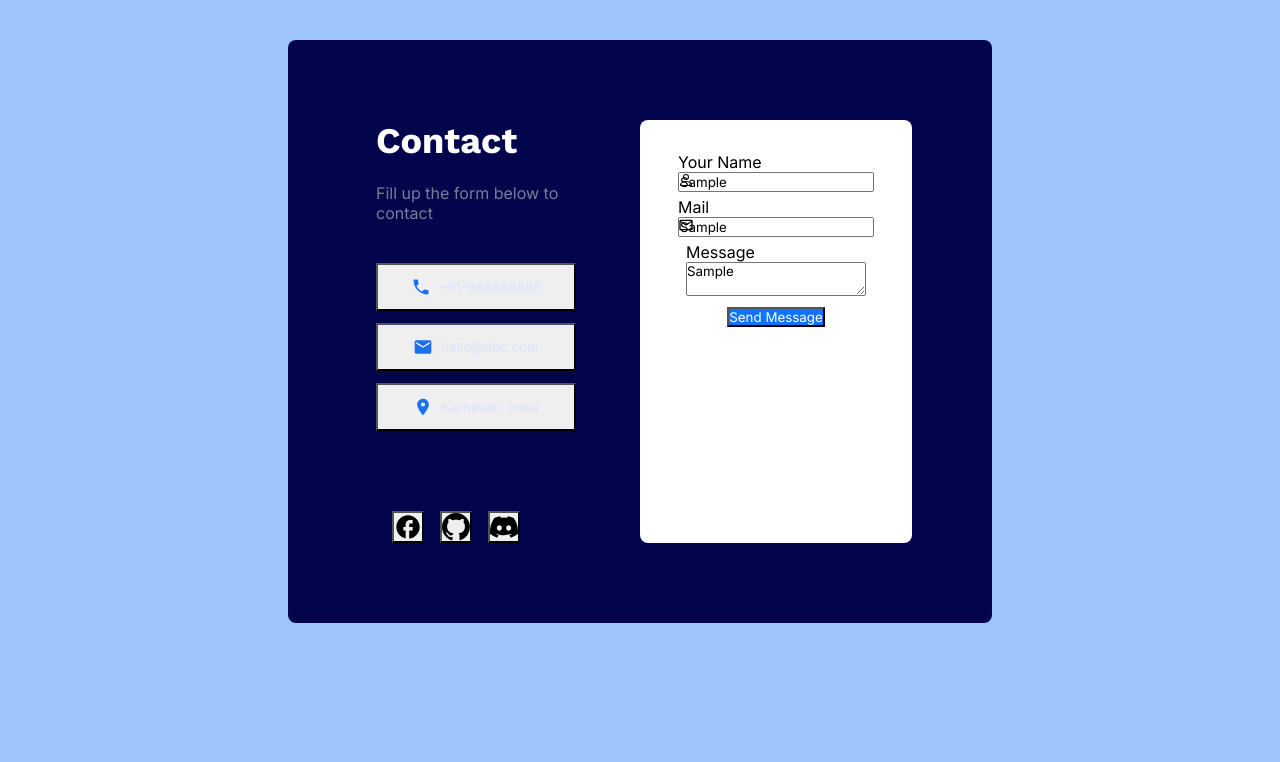
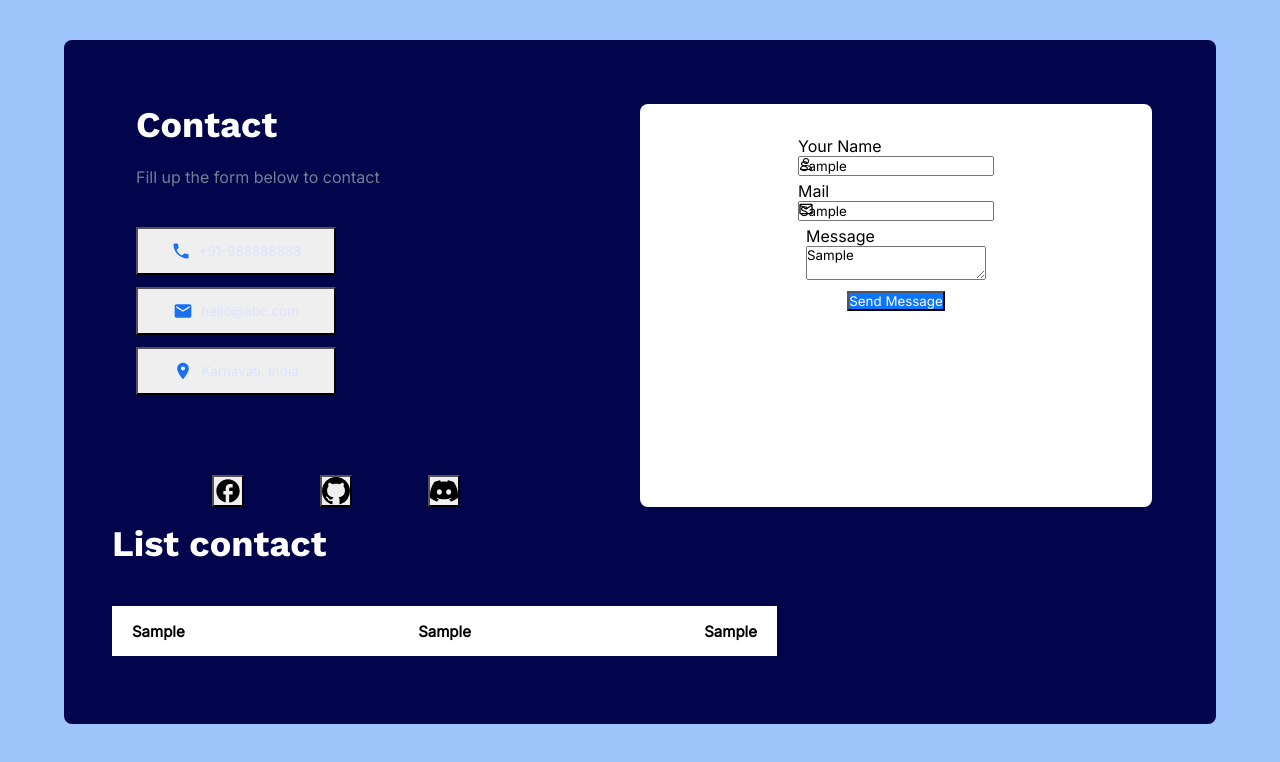
Before and after one commit to hungle012/ChakraUI-and-Gatsby, a Gatsby site: page / in a window 1280 px wide. Both pictures are taken after typing "Sample", "Sample", "Sample" into the empty fields and a click on the button "Send Message". Built offline with nearby package versions, Linux system fonts and the light colour scheme; Gatsby itself is replaced by a stand-in of ours.

Commit message:
useReducer

```diff
--- a/src/components/contactForm.tsx
+++ b/src/components/contactForm.tsx
@@ -1,4 +1,4 @@
-import React from "react";
+import React, { useReducer, useState } from "react";
 import "../style/contactForm.css";
 import {
   Button,
@@ -10,6 +10,7 @@ import {
   InputGroup,
   InputLeftElement,
   Textarea,
+  Box,
 } from "@chakra-ui/react";
 import {
   MdPhone,
@@ -20,7 +21,60 @@ import {
 } from "react-icons/md";
 import { BsGithub, BsDiscord, BsPerson } from "react-icons/bs";
 
+export const initialState = {
+  contacts: [],
+};
+
+export const addContact = (payload: any) => {
+  return {
+    type: "ADD_CONTACT",
+    payload,
+  };
+};
+
+export const reducer = (state: any, action: any) => {
+  switch (action.type) {
+    case "ADD_CONTACT":
+      return {
+        ...state,
+        contacts: [...state.contacts, action.payload],
+      };
+      break;
+    default:
+      throw new Error("Bad action");
+  }
+};
+
 const ContactForm = () => {
+  const [state, dispatch] = useReducer(reducer, initialState);
+  const [name, setName] = useState<string>("");
+  const [mail, setMail] = useState<string>("");
+  const [message, setMessage] = useState<string>("");
+  const { contacts }: any = state;
+
+  const handleInputName = (event: any) => {
+    setName(event.target.value);
+    // console.log(name);
+  };
+  const handleInputMail = (event: any) => {
+    setMail(event.target.value);
+    // console.log(mail);
+  };
+  const handleInputMess = (event: any) => {
+    setMessage(event.target.value);
+    // console.log(message);
+  };
+  const handleSubmit = () => {
+    dispatch(
+      addContact({
+        name: name,
+        mail: mail,
+        message: message,
+      })
+    );
+    console.log(contacts);
+  };
+
   return (
     <div className="container">
       <div className="contact">
@@ -105,34 +159,66 @@ const ContactForm = () => {
                 pointerEvents="none"
                 children={<BsPerson color="gray.800" />}
               />
-              <Input type="text" size="md" />
+              <Input type="text" size="md" onChange={handleInputName} />
             </InputGroup>
           </FormControl>
-          <FormControl id="name">
+          <FormControl id="mail">
             <FormLabel>Mail</FormLabel>
             <InputGroup borderColor="#E0E1E7">
               <InputLeftElement
                 pointerEvents="none"
                 children={<MdOutlineEmail color="gray.800" />}
               />
-              <Input type="text" size="md" />
+              <Input type="text" size="md" onChange={handleInputMail} />
             </InputGroup>
           </FormControl>
-          <FormControl id="name">
+          <FormControl id="mess">
             <FormLabel>Message</FormLabel>
             <Textarea
               borderColor="gray.300"
               _hover={{
                 borderRadius: "gray.300",
               }}
+              onChange={handleInputMess}
             />
           </FormControl>
           <FormControl id="name" float="right">
-            <Button variant="solid" bg="#0D74FF" color="white" _hover={{}}>
+            <Button
+              variant="solid"
+              bg="#0D74FF"
+              color="white"
+              onClick={handleSubmit}
+            >
               Send Message
             </Button>
           </FormControl>
         </VStack>
+      </div>
+      <div className="contact__list">
+        <Box
+          bg="#02054B"
+          color="white"
+          borderRadius="lg"
+          m={{ sm: 4, md: 16, lg: 10 }}
+          p={{ sm: 5, md: 5, lg: 8 }}
+        >
+          <div className="box-title">
+            <h2>List contact</h2>
+          </div>
+          <div className="box-lists">
+            <div className="box-list">
+              {contacts.map((item: any, index: number) => {
+                return (
+                  <div className="box-item" key={index}>
+                    <div className="box-name">{item.name}</div>
+                    <div className="box-mail">{item.mail}</div>
+                    <div className="box-mess">{item.message}</div>
+                  </div>
+                );
+              })}
+            </div>
+          </div>
+        </Box>
       </div>
     </div>
   );
--- a/src/style/contactForm.css
+++ b/src/style/contactForm.css
@@ -2,13 +2,11 @@
   width: 55%;
   margin: 2.5rem auto;
   padding: 4rem;
-    background-color: #02054B;
+  background-color: #02054b;
   color: #ffffff;
   border-radius: 0.5rem;
   display: grid;
   grid-template-columns: 1fr 1fr;
-
-
 }
 .contact {
   margin: 1rem;
@@ -16,7 +14,7 @@
   margin-left: 1.5rem;
 }
 .contact h2 {
-    font-family: 'Work Sans', sans-serif;
+  font-family: "Work Sans", sans-serif;
   font-size: 2.25rem;
   font-weight: 700;
   line-height: 1.2;
@@ -54,20 +52,73 @@
   color: #000000;
   font-weight: 500;
 }
+.contact__list {
+  width: 175%;
+}
+.contact__list h2 {
+  font-family: "Work Sans", sans-serif;
+  font-size: 2.25rem;
+  font-weight: 700;
+  line-height: 1.2;
+}
+.box-lists {
+  max-width: 665px;
+  height: auto;
+}
+.contact__list .box-item {
+  width: 100%;
+  min-height: 50px;
+  background-color: #fff;
+  margin-bottom: 20px;
+  color: black;
+  font-weight: bold;
+  font-size: 15px;
+  padding: 10px 20px;
+  display: flex;
+  justify-content: space-between;
+  align-items: center;
+  gap: 0 20px;
+}
+.contact__list .box-item:first-child {
+  margin-top: 40px;
+}
+.contact__list .box-message {
+  width: 50%;
+  line-height: 1.5;
+  white-space: pre-wrap;
+  overflow: hidden;
+  text-overflow: ellipsis;
+  -webkit-line-clamp: 1;
+  -webkit-box-orient: vertical;
+  display: -webkit-box;
+}
 
-
+@media screen and (max-width: 1329px) {
+    .container {
+      grid-template-columns: 1fr 1fr;
+      width: 90%;
+      padding: 3rem;
+    }
+  }
 @media screen and (max-width: 1129px) {
   .container {
     grid-template-columns: 1fr 1fr;
     width: 90%;
     padding: 3rem;
   }
-
+}
+@media screen and (max-width: 832px) {
+    .contact__list {
+      width: 150%;
+    }
   }
 @media screen and (max-width: 739px) {
   .container {
     grid-template-columns: 1fr;
     width: 70%;
+  }
+  .contact__list {
+    width: 100%;
   }
 }
 @media screen and (max-width: 529px) {
```
Lines whose indentation alone changed are shown as unchanged.
